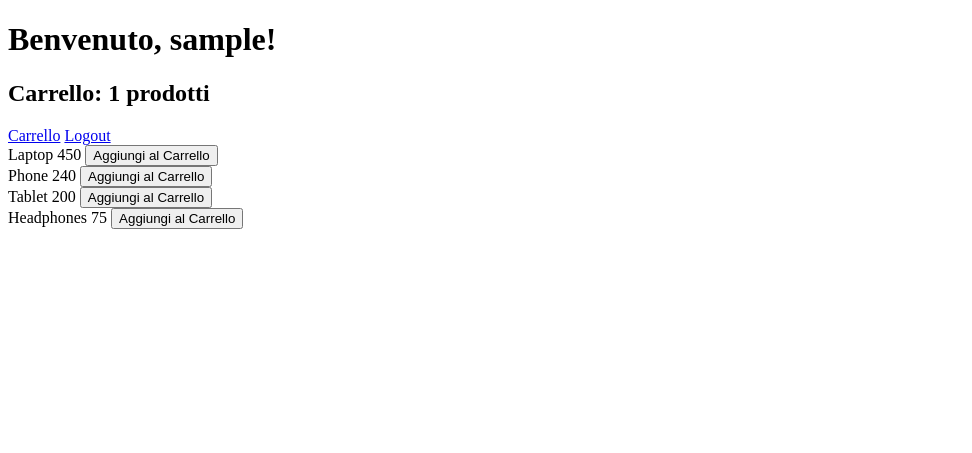
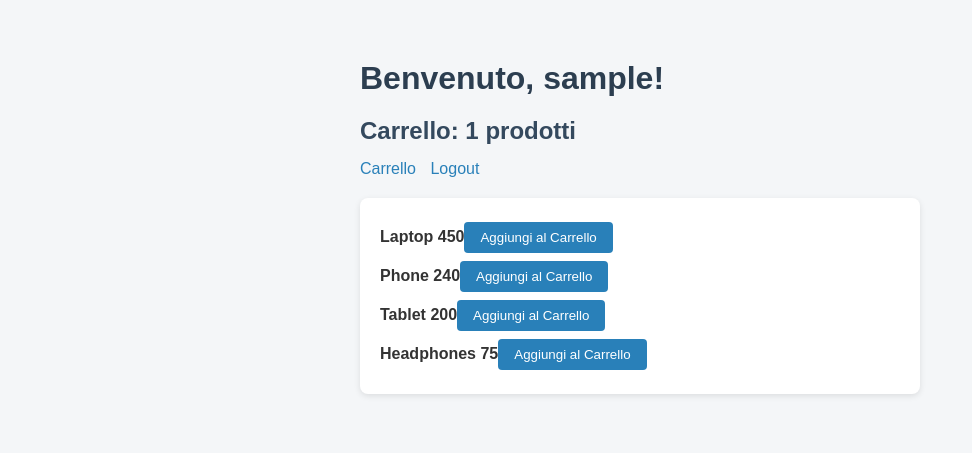
Before and after one commit to padillabarriosgilmoryared-jpg/es_Login_Padilla, a PHP site: page /prodotti.php in a window 1280 px wide. Shown: the top 453 px of the page, without its empty margins (0-972 px from the left). Run offline with PHP 8.4, Linux system fonts and the light colour scheme; the visitor is signed in with stand-in values (Sample User, id 1).

Commit message:
progetto finalizzato.1

```diff
--- a/Progetto PHP Login Padilla/carrello.php
+++ b/Progetto PHP Login Padilla/carrello.php
@@ -31,6 +31,7 @@
 <head>
     <meta charset="UTF-8">
     <meta name="viewport" content="width=device-width, initial-scale=1.0">
+    <link rel="stylesheet" href="style.css">
     <title>Document</title>
 </head>
 <body>
--- a/Progetto PHP Login Padilla/login.php
+++ b/Progetto PHP Login Padilla/login.php
@@ -28,6 +28,7 @@
 <head>
     <meta charset="UTF-8">
     <meta name="viewport" content="width=device-width, initial-scale=1.0">
+    <link rel="stylesheet" href="style.css">
     <title>Document</title>
 </head>
 <body>
--- a/Progetto PHP Login Padilla/prodotti.php
+++ b/Progetto PHP Login Padilla/prodotti.php
@@ -35,6 +35,7 @@
 <head>
     <meta charset="UTF-8">
     <meta name="viewport" content="width=device-width, initial-scale=1.0">
+    <link rel="stylesheet" href="style.css">
     <title>Document</title>
 </head>
 <body>
--- /dev/null
+++ b/Progetto PHP Login Padilla/style.css
@@ -0,0 +1,73 @@
+/* style.css - Tema semplice per il progetto carrello */
+
+* {
+    margin: 0;
+    padding: 0;
+    box-sizing: border-box;
+}
+
+body {
+    font-family: Arial, Helvetica, sans-serif;
+    background-color: #f4f6f8;
+    color: #333;
+    max-width: 600px;
+    margin: 40px auto;
+    padding: 20px;
+}
+
+h1 {
+    color: #2c3e50;
+    margin-bottom: 20px;
+}
+
+h2 {
+    color: #34495e;
+    margin: 15px 0;
+}
+
+a {
+    display: inline-block;
+    margin-right: 10px;
+    margin-bottom: 20px;
+    color: #2980b9;
+    text-decoration: none;
+}
+
+a:hover {
+    text-decoration: underline;
+}
+
+form {
+    background-color: #ffffff;
+    padding: 20px;
+    border-radius: 8px;
+    box-shadow: 0 2px 6px rgba(0, 0, 0, 0.1);
+}
+
+label {
+    display: inline-block;
+    margin: 8px 0;
+    font-weight: bold;
+}
+
+input[type="text"] {
+    width: 100%;
+    padding: 8px;
+    margin-bottom: 12px;
+    border: 1px solid #ccc;
+    border-radius: 4px;
+}
+
+button {
+    background-color: #2980b9;
+    color: #ffffff;
+    border: none;
+    padding: 8px 16px;
+    border-radius: 4px;
+    cursor: pointer;
+    margin: 4px 0;
+}
+
+button:hover {
+    background-color: #21618c;
+}
```
